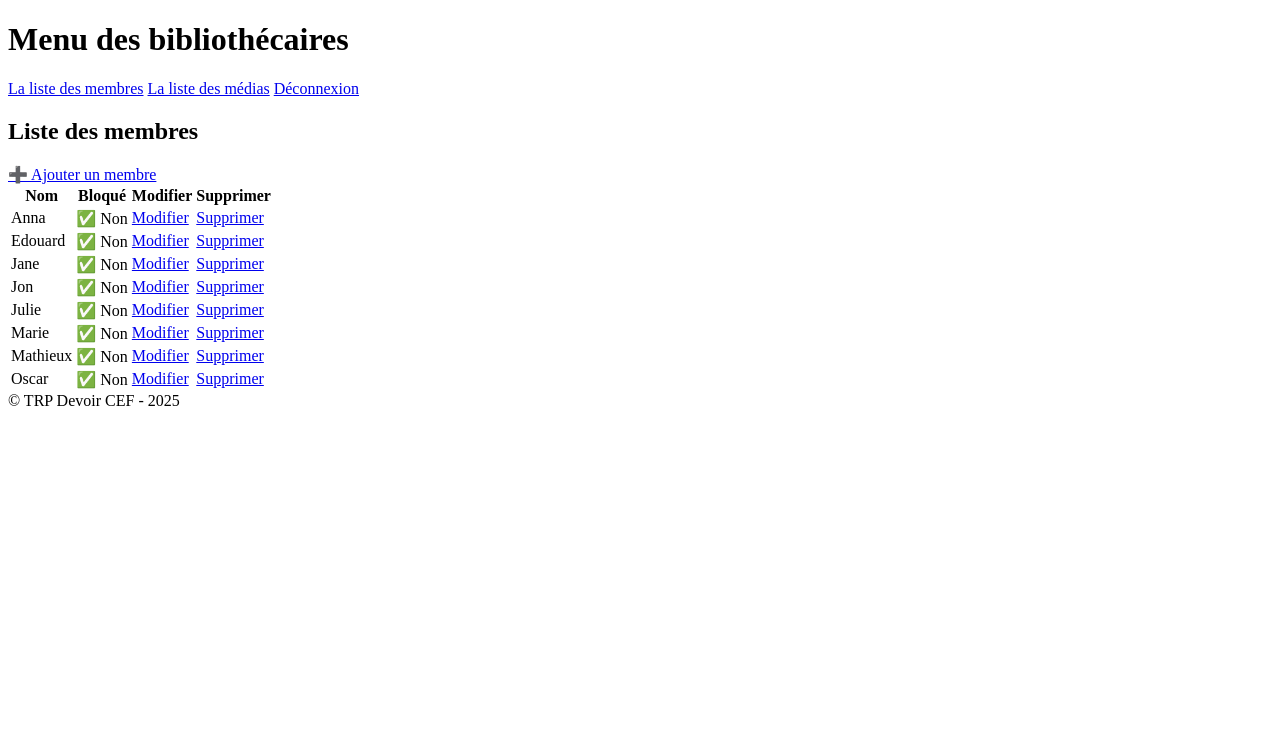
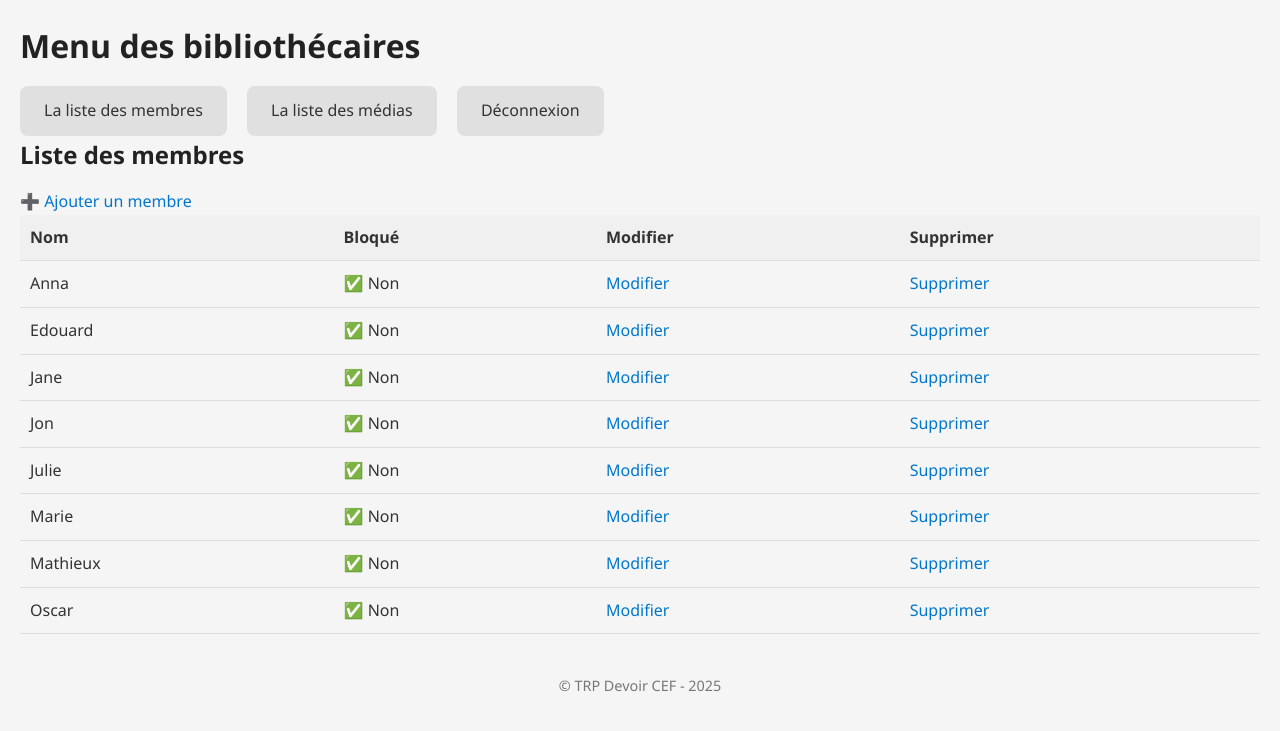
Before and after one commit to sttstania/mediatheque, a Django app: page /membres/ in a window 1280 px wide. Shown: the top 731 px of the page. Run offline with Django 5.2, Linux system fonts and the light colour scheme; data comes from the database, SQL or seed files in the repository; both versions use the stored data as it was after the commit; data that the repository does not hold is empty.

Commit message:
css base

```diff
--- /dev/null
+++ b/bibliothecaire/static/css/style.css
@@ -0,0 +1,149 @@
+/* Reset basique */
+* {
+    margin: 0;
+    padding: 0;
+    box-sizing: border-box;
+    font-family: 'Segoe UI', Tahoma, Geneva, Verdana, sans-serif;
+}
+
+/* Corps de la page */
+body {
+    background-color: #f5f5f5;
+    color: #333;
+    line-height: 1.6;
+    padding: 20px;
+}
+
+/* Conteneur principal */
+.container {
+    max-width: 900px;
+    margin: 0 auto;
+    background-color: #fff;
+    padding: 30px;
+    border-radius: 10px;
+    box-shadow: 0 2px 8px rgba(0,0,0,0.1);
+}
+
+/* Titres */
+h1, h2, h3 {
+    color: #222;
+    margin-bottom: 15px;
+}
+
+/* Liens */
+a {
+    color: #0077cc;
+    text-decoration: none;
+}
+
+a:hover {
+    text-decoration: underline;
+}
+
+/* Navbar */
+.navbar {
+    display: flex;
+    justify-content: space-between; /* left à gauche, right à droite */
+    align-items: center;
+    margin-top: 1rem;
+}
+
+/* Liens à gauche */
+.nav-left a {
+    display: inline-block;
+    margin-right: 1rem; /* espace entre les boutons de gauche */
+    padding: 0.75rem 1.5rem;
+    background-color: #e0e0e0; /* gris clair */
+    color: #333;
+    text-decoration: none;
+    border-radius: 8px;
+    transition: background-color 0.3s, transform 0.2s;
+}
+
+.nav-left a:hover {
+    background-color: #b3cde0;
+    transform: translateY(-2px);
+}
+
+/* Liens à droite (Déconnexion) */
+.nav-right a.logout {
+    display: inline-block;
+    padding: 0.75rem 1.5rem;
+    background-color: #f78c6b; /* rouge clair */
+    color: white;
+    text-decoration: none;
+    border-radius: 8px;
+    transition: background-color 0.3s, transform 0.2s;
+}
+
+.nav-right a.logout:hover {
+    background-color: #e06b4a;
+    transform: translateY(-2px);
+}
+
+/* Boutons généraux */
+button, input[type="submit"] {
+    background-color: #e0e0e0;
+    color: #333;
+    border: none;
+    padding: 8px 16px;
+    border-radius: 5px;
+    cursor: pointer;
+    transition: background-color 0.2s ease, transform 0.2s;
+}
+
+button:hover, input[type="submit"]:hover {
+    background-color: #b3cde0;
+    transform: translateY(-1px);
+}
+
+/* Formulaires */
+input, select, textarea {
+    width: 100%;
+    padding: 8px;
+    margin-bottom: 15px;
+    border: 1px solid #ccc;
+    border-radius: 5px;
+}
+
+/* Tables */
+table {
+    width: 100%;
+    border-collapse: collapse;
+    margin-bottom: 20px;
+}
+
+th, td {
+    padding: 10px;
+    text-align: left;
+    border-bottom: 1px solid #ddd;
+}
+
+th {
+    background-color: #f0f0f0;
+}
+
+/* Messages */
+.alert {
+    padding: 10px 15px;
+    margin-bottom: 20px;
+    border-radius: 5px;
+}
+
+.alert-success {
+    background-color: #d4edda;
+    color: #155724;
+}
+
+.alert-error {
+    background-color: #f8d7da;
+    color: #721c24;
+}
+
+/* Footer  */
+footer {
+    text-align: center;
+    margin-top: 40px;
+    color: #777;
+    font-size: 0.9em;
+}
--- a/bibliothecaire/templates/accueil.html
+++ b/bibliothecaire/templates/accueil.html
@@ -5,6 +5,7 @@
     <meta charset="UTF-8">
     <meta name="viewport" content="width=device-width, initial-scale=1.0" />
     <title>Médiathèque</title>
+    <link rel="stylesheet" href="{% static 'css/style.css' %}">
 </head>
 <body>
     <h1>Bienvenue à la médiathèque</h1>
--- a/bibliothecaire/templates/base.html
+++ b/bibliothecaire/templates/base.html
@@ -5,14 +5,17 @@
     <meta charset="UTF-8">
     <meta name="viewport" content="width=device-width, initial-scale=1.0" />
     <title>{% block title %}{% endblock %}</title>
+    <link rel="stylesheet" href="{% static 'css/style.css' %}">
 </head>
 <body>
     <header>
         <h1>Menu des bibliothécaires</h1>
-        <nav>
-            <a href="{% url 'bibliothecaire:liste_membres' %}">La liste des membres</a>
-            <a href="{% url 'bibliothecaire:liste_media' %}">La liste des médias</a>
-            <a href="{% url 'bibliothecaire:logout' %}">Déconnexion</a>
+        <nav class="navbarr">
+            <div class="nav-left">
+                <a href="{% url 'bibliothecaire:liste_membres' %}">La liste des membres</a>
+                <a href="{% url 'bibliothecaire:liste_media' %}">La liste des médias</a>
+                <a href="{% url 'bibliothecaire:logout' %}">Déconnexion</a>
+            </div>
         </nav>
 
     </header>
```
Also changed, not shown: db.sqlite3.
